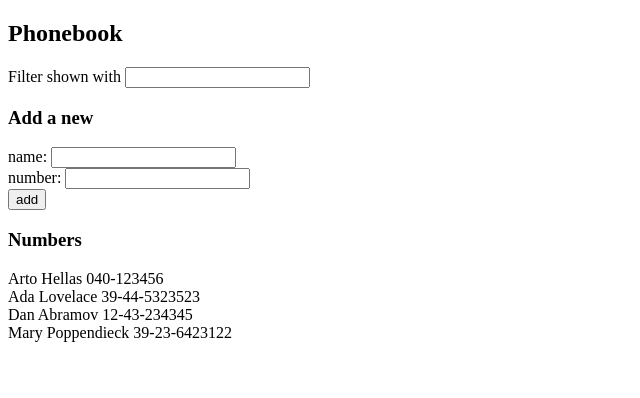
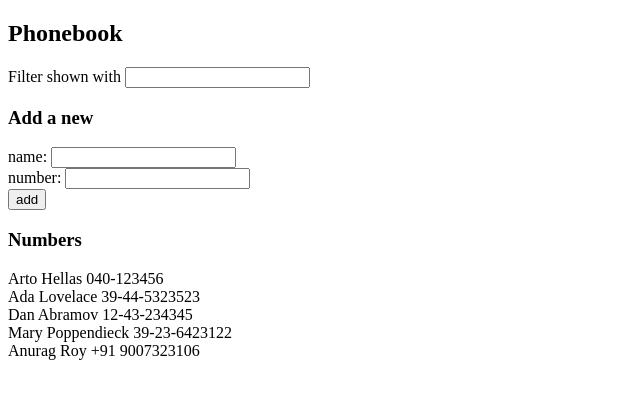
Before and after one commit to anurag-roy/fullstackopen, a React (Create React App) app in the folder part2/phonebook/: page / in a window 1280 px wide. Shown: the top 398 px of the page, without its empty margins (0-640 px from the left). Built offline with nearby package versions, Linux system fonts and the light colour scheme; data requests are answered from the project's data file.

Commit message:
Completed 2.15

```diff
--- a/part2/phonebook/db.json
+++ b/part2/phonebook/db.json
@@ -19,6 +19,11 @@
       "name": "Mary Poppendieck",
       "number": "39-23-6423122",
       "id": 4
+    },
+    {
+      "name": "Anurag Roy",
+      "number": "+91 9007323106",
+      "id": 5
     }
   ]
 }
--- a/part2/phonebook/src/App.js
+++ b/part2/phonebook/src/App.js
@@ -2,8 +2,7 @@ import React, { useState, useEffect } from "react";
 import Filter from "./components/Filter";
 import PersonForm from "./components/PersonForm";
 import Persons from "./components/Persons";
-
-import axios from "axios";
+import personService from "./services/persons";
 
 const App = () => {
   const [persons, setPersons] = useState([]);
@@ -12,9 +11,7 @@ const App = () => {
   const [filter, setFilter] = useState("");
 
   useEffect(() => {
-    axios.get("http://localhost:3001/persons").then(({ data }) => {
-      setPersons(data);
-    });
+    personService.getAll().then((initialPersons) => setPersons(initialPersons));
   }, []);
 
   const personsToShow = filter
@@ -30,7 +27,9 @@ const App = () => {
         name: newName,
         number: newNumber,
       };
-      setPersons(persons.concat(newObject));
+      personService
+        .create(newObject)
+        .then((returnedPerson) => setPersons(persons.concat(returnedPerson)));
     }
     setNewName("");
     setNewNumber("");
--- /dev/null
+++ b/part2/phonebook/src/services/persons.js
@@ -0,0 +1,13 @@
+import axios from "axios";
+
+const baseUrl = "http://localhost:3001/persons";
+
+const getAll = () => {
+  return axios.get(baseUrl).then(({ data }) => data);
+};
+
+const create = (newObject) => {
+  return axios.post(baseUrl, newObject).then(({ data }) => data);
+};
+
+export default { getAll, create };
```
